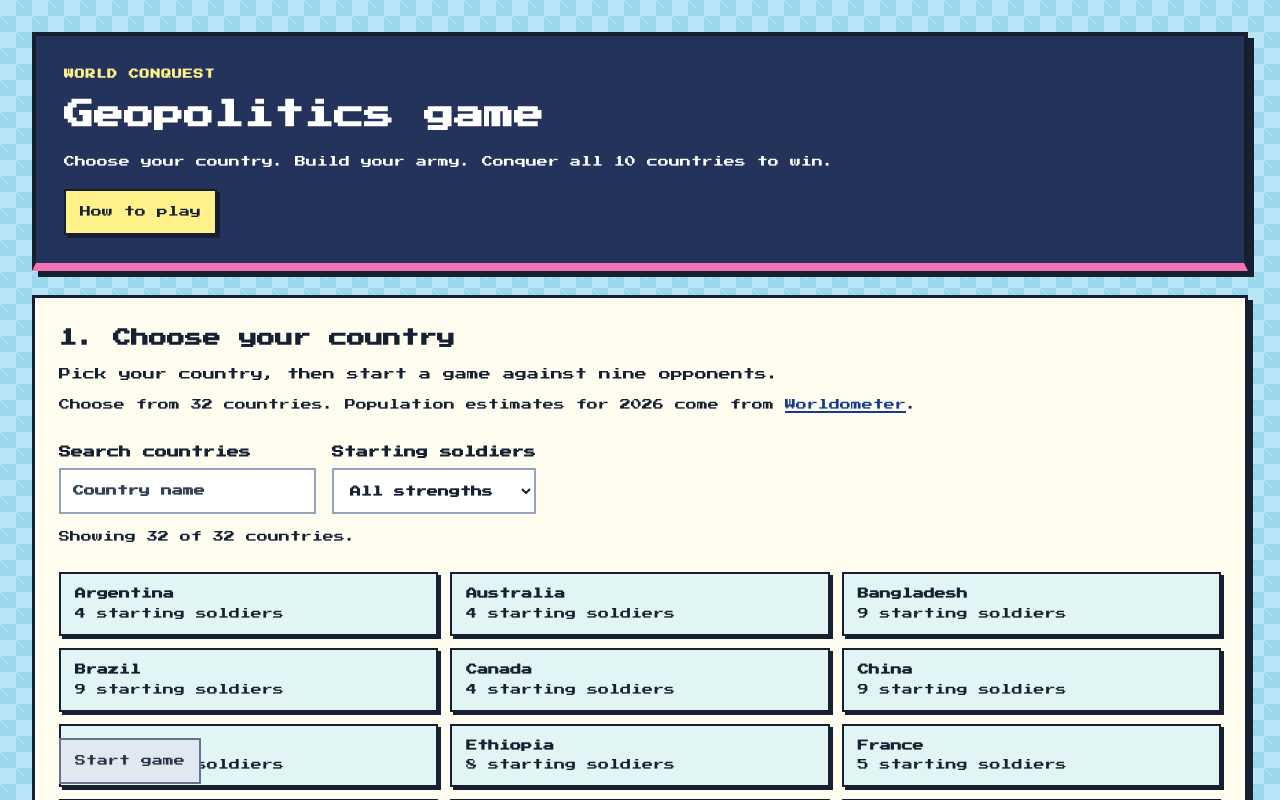
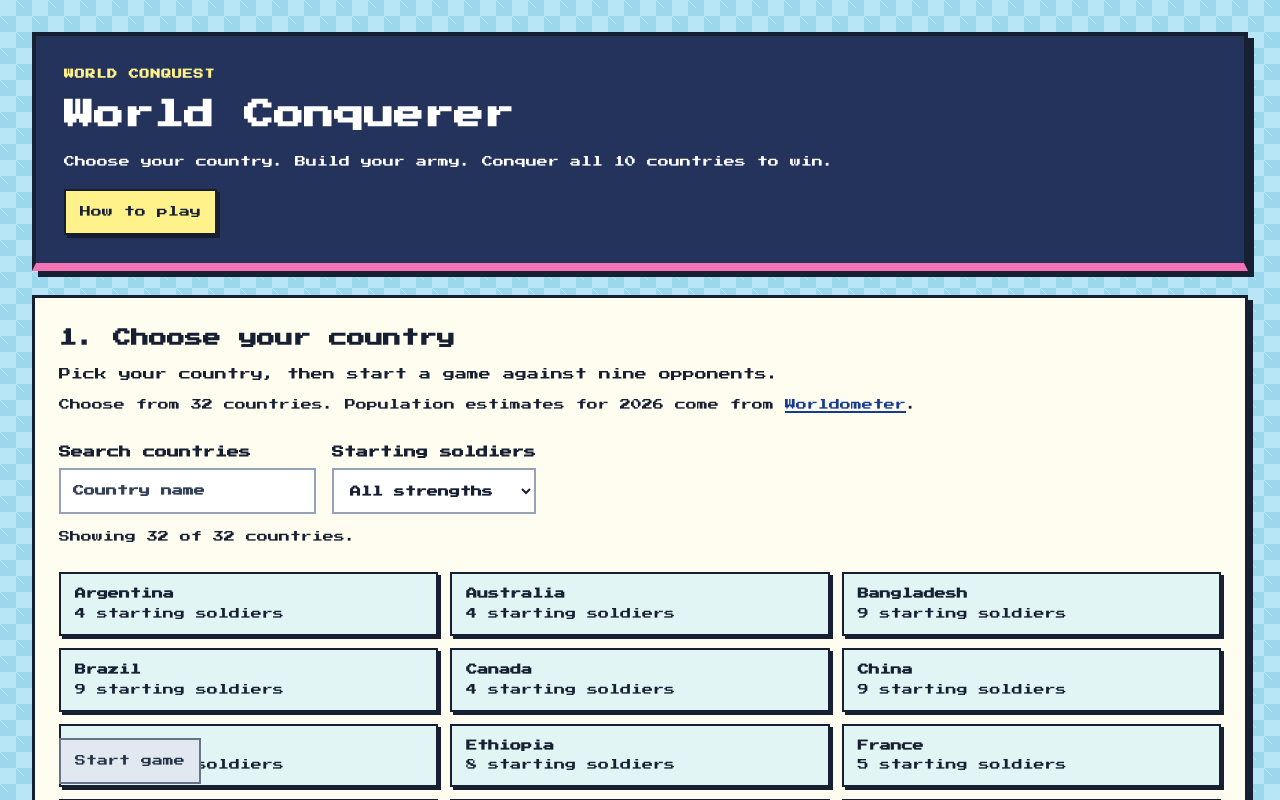
Before and after one commit to tgallie/geopolitics-game, a Next.js app: page / in a window 1280 px wide. Shown: the top 800 px of the page. Built offline with nearby package versions, Linux system fonts and the light colour scheme.

Commit message:
style: rename game to World Conquerer

```diff
--- a/src/app/layout.tsx
+++ b/src/app/layout.tsx
@@ -5,7 +5,7 @@ import "./globals.css";
 const pixelFont = Press_Start_2P({ weight: "400", subsets: ["latin"], variable: "--font-pixel", display: "swap" });
 
 export const metadata: Metadata = {
-  title: "Geopolitics Game",
+  title: "World Conquerer",
   description: "A turn-based world conquest strategy game.",
 };
 
--- a/src/app/page.tsx
+++ b/src/app/page.tsx
@@ -124,7 +124,7 @@ export default function Home() {
     <main className="game-interface mx-auto w-full max-w-7xl p-4 text-slate-900 sm:p-8">
       <header className="game-header">
         <p className="game-eyebrow">WORLD CONQUEST</p>
-        <h1 className="text-3xl font-bold">Geopolitics game</h1>
+        <h1 className="text-3xl font-bold">World Conquerer</h1>
         <p>Choose your country. Build your army. Conquer all 10 countries to win.</p>
         <GameTutorial onOpen={() => setAutoPlay(false)} />
       </header>
```
